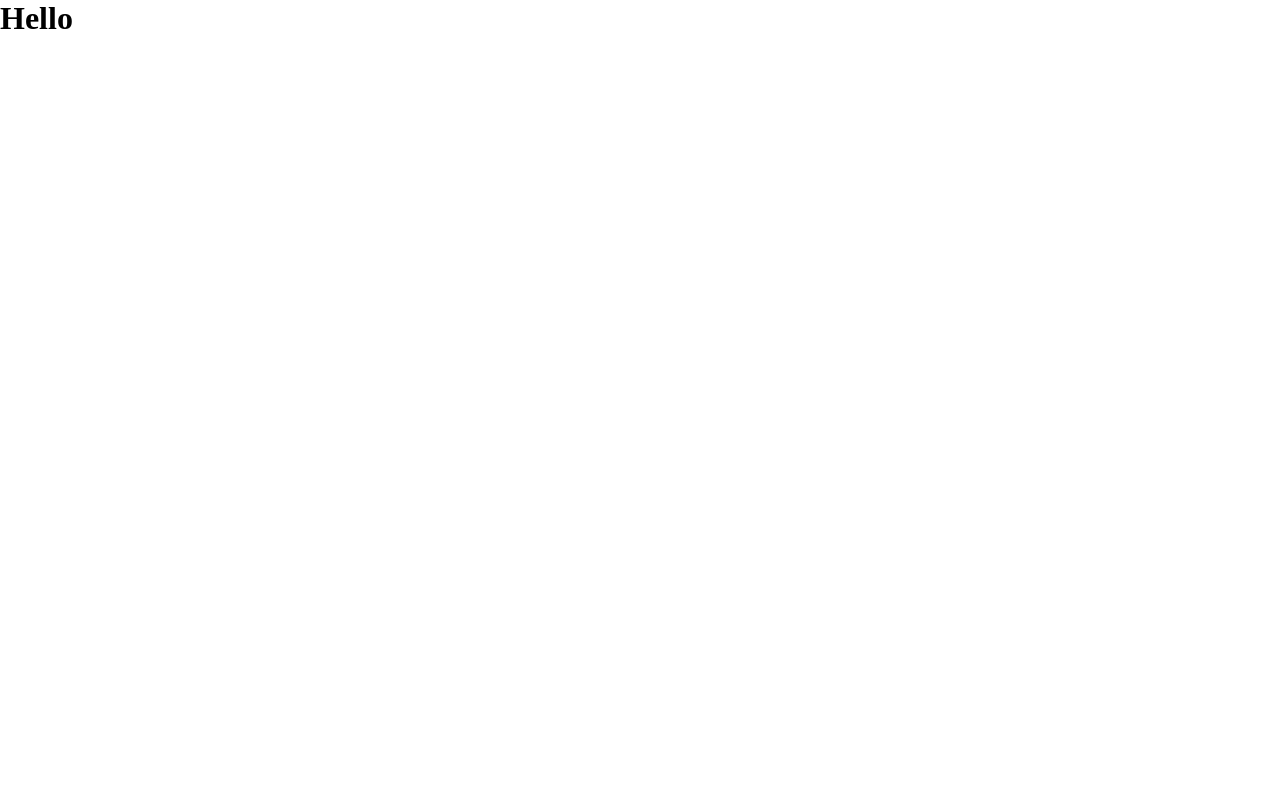
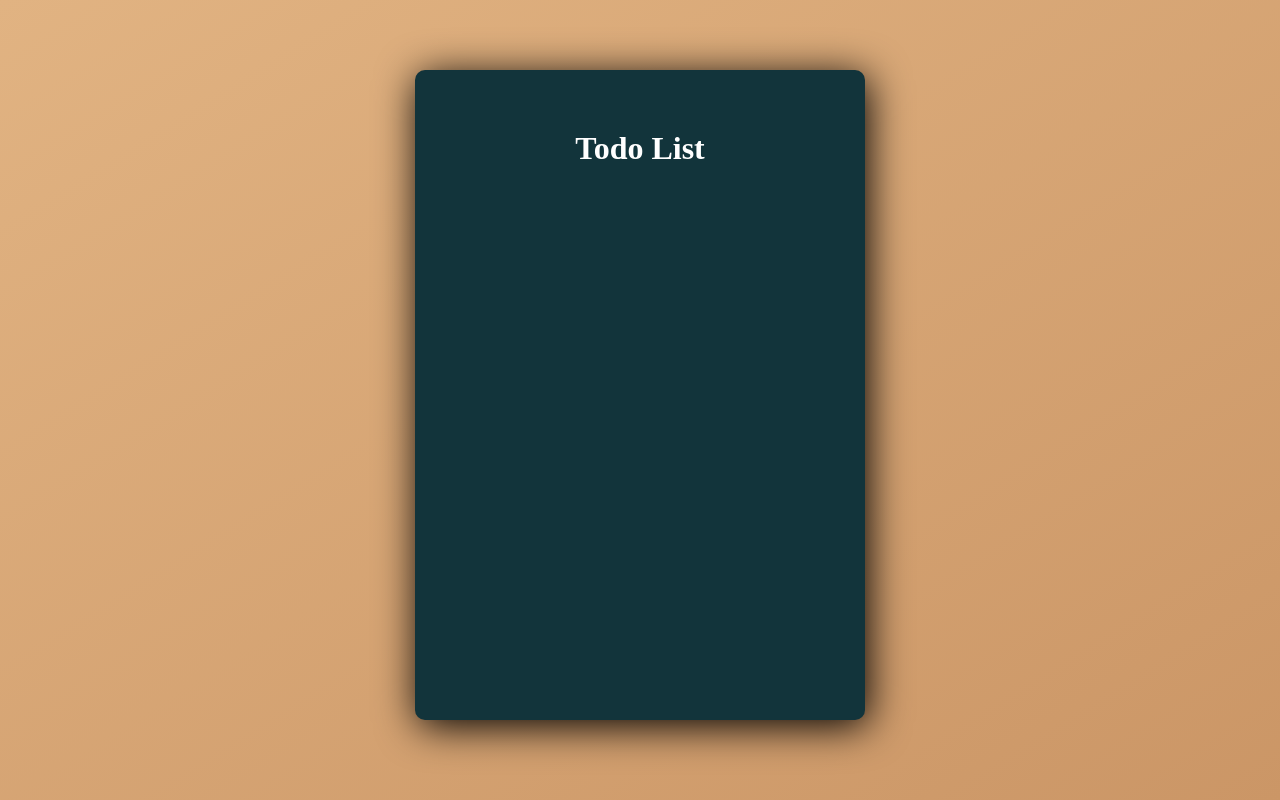
Before and after one commit to Cabraham1/Todo-App, a React (Create React App) app: page / in a window 1280 px wide. Built offline with nearby package versions, Linux system fonts and the light colour scheme.

Commit message:
Add header componetes

```diff
--- a/package.json
+++ b/package.json
@@ -9,6 +9,7 @@
     "react": "^18.2.0",
     "react-dom": "^18.2.0",
     "react-scripts": "5.0.1",
+    "uuid": "^9.0.0",
     "web-vitals": "^2.1.4"
   },
   "scripts": {
--- a/public/index.html
+++ b/public/index.html
@@ -1,20 +1,22 @@
 <!DOCTYPE html>
 <html lang="en">
+
 <head>
   <meta charset="utf-8" />
   <link rel="icon" href="%PUBLIC_URL%/favicon.ico" />
   <meta name="viewport" content="width=device-width, initial-scale=1" />
   <meta name="theme-color" content="#000000" />
-    <meta
-      name="description"
-      content="Web site created using create-react-app"
-    />
+  <meta name="description" content="Web site created using create-react-app" />
   <link rel="apple-touch-icon" href="%PUBLIC_URL%/logo192.png" />
   <link rel="manifest" href="%PUBLIC_URL%/manifest.json" />
+  <link rel="stylesheet" href="https://stackpath.bootstrapcdn.com/font-awesome/4.7.0/css/font-awesome.min.css"
+    type="text/css">
   <title>Todo App</title>
 </head>
+
 <body>
   <noscript>You need to enable JavaScript to run this app.</noscript>
   <div id="root"></div>
 </body>
+
 </html>
--- a/src/App.js
+++ b/src/App.js
@@ -1,9 +1,15 @@
+import React from 'react';
 import './App.css';
+import Header from './components/Header.js';
 
 function App() {
   return (
-    <div className="App">
-      <h1>Hello</h1>
+    <div className="container">
+      <div className='app-wrapper'>
+        <div>
+          <Header />
+        </div>
+     </div>
     </div>
   );
 }
--- /dev/null
+++ b/src/components/Header.js
@@ -0,0 +1,11 @@
+import React from 'react'
+
+const Header = () => {
+  return (
+    <div className="header">
+      <h1>Todo List</h1>
+    </div>
+  )
+}
+
+export default Header
```
Also changed, not shown: 1 other file (tests, documents, lock files or other folders). Lines whose indentation alone changed are shown as unchanged.
